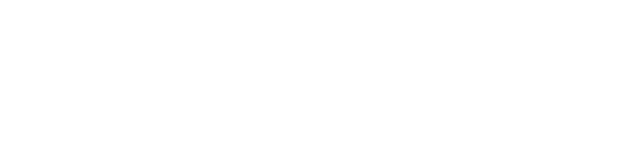
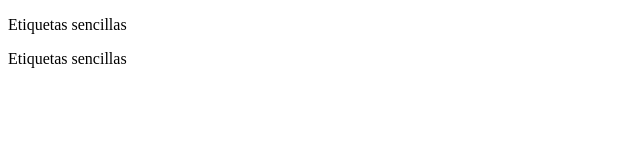
Before and after one commit to devGatito/HTML5-basic, a plain HTML site: page index.html in a window 1280 px wide. Shown: the whole page, without its empty margins (0-640 px from the left). Drawn offline with Linux system fonts and the light colour scheme.

Commit message:
primeros pasos

```diff
--- a/index.html
+++ b/index.html
@@ -1,11 +1,12 @@
 <!DOCTYPE html>
 <html lang="en">
-<head>
-    <meta charset="UTF-8">
-    <meta name="viewport" content="width=device-width, initial-scale=1.0">
+  <head>
+    <meta charset="UTF-8" />
+    <meta name="viewport" content="width=device-width, initial-scale=1.0" />
     <title>Document</title>
-</head>
-<body>
 
-</body>
+    <p>Etiquetas sencillas</p>
+    <p>Etiquetas sencillas</p>
+  </head>
+  <body></body>
 </html>
```
Also changed, not shown: 1 other file.
